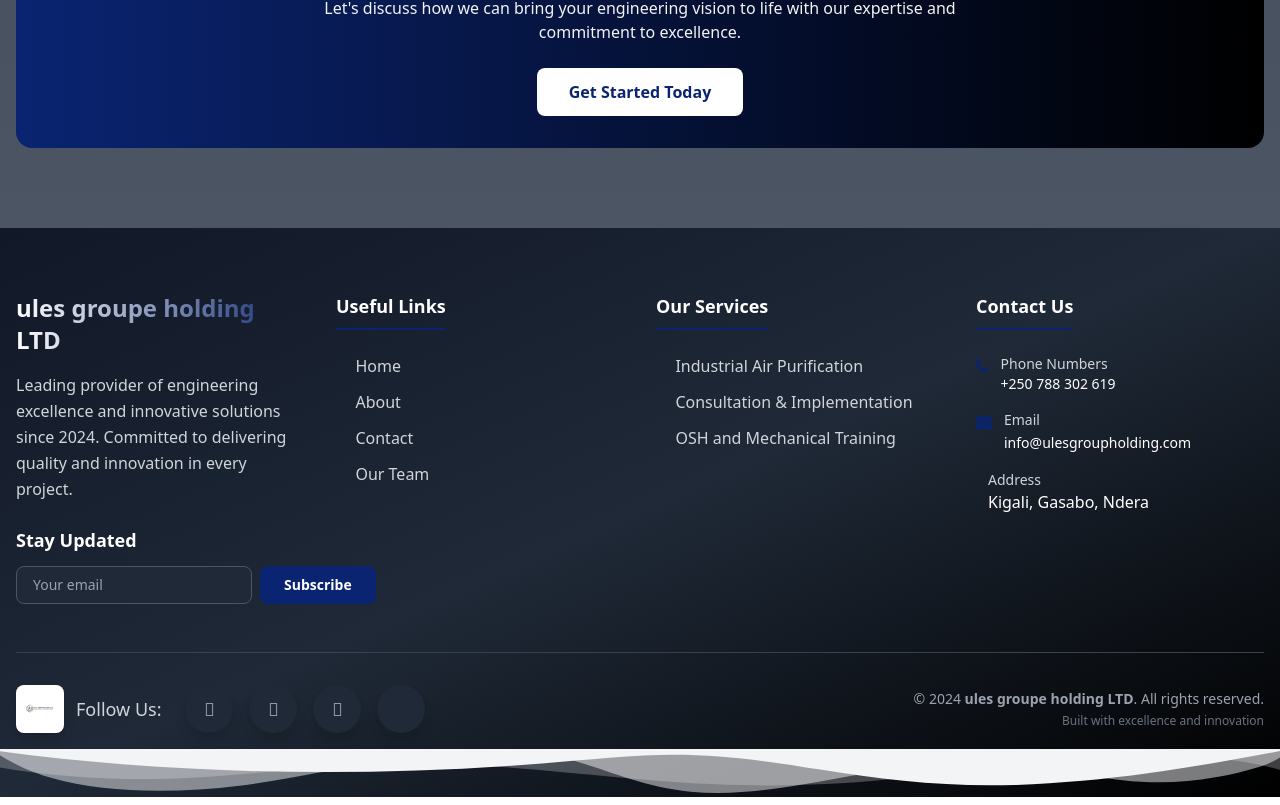
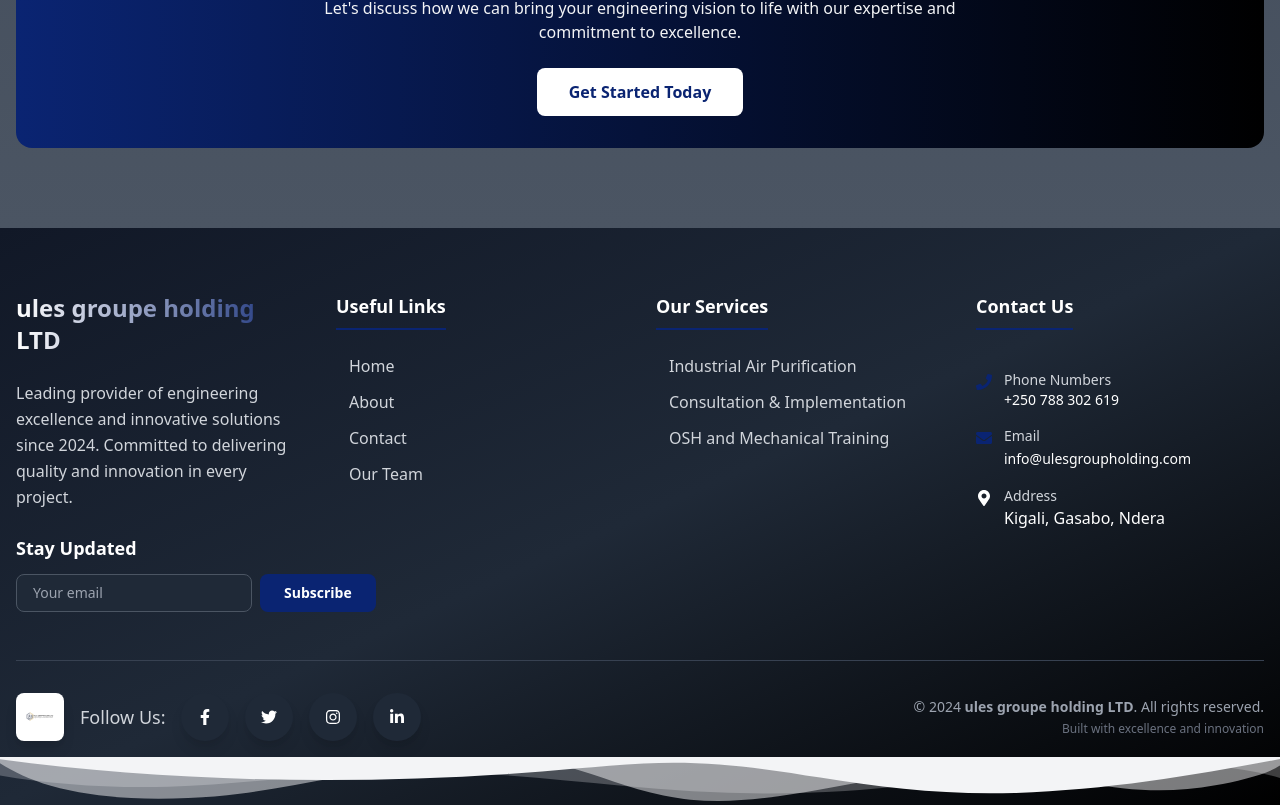
Before and after one commit to Yvettemukeshimana2/ulesgroupeholdingltd, a React (Vite) app: page / in a window 1280 px wide. Shown: the part 6316-7121 px from the top of the page. Built offline with nearby package versions, Linux system fonts and the light colour scheme.

Commit message:
new icon

```diff
--- a/package.json
+++ b/package.json
@@ -16,7 +16,7 @@
     "react": "^18.2.0",
     "react-dom": "^18.2.0",
     "react-hook-form": "^7.53.1",
-    "react-icons": "^5.4.0",
+    "react-icons": "^5.6.0",
     "react-router-dom": "^6.23.0",
     "react-scroll-parallax": "^3.4.5",
     "react-slick": "^0.30.2",
--- a/src/Component/Footer.tsx
+++ b/src/Component/Footer.tsx
@@ -1,5 +1,6 @@
  import React from "react";
 import logo from "../assets/Ules logo-01.png";
+import { FaFacebookF, FaTwitter, FaInstagram, FaLinkedinIn, FaPhone, FaEnvelope, FaMapMarkerAlt } from "react-icons/fa";
 
 interface FooterProps {
   companyName: string;
@@ -12,28 +13,16 @@
     { href: "/about", label: "About", category: "Useful Links" },
     { href: "/contact", label: "Contact", category: "Useful Links" },
     { href: "/team", label: "Our Team", category: "Useful Links" },
-    {
-      href: "/venue",
-      label: "Industrial Air Purification",
-      category: "Services",
-    },
-    {
-      href: "/venue",
-      label: "Consultation & Implementation",
-      category: "Services",
-    },
-    {
-      href: "/venue",
-      label: "OSH and Mechanical Training",
-      category: "Services",
-    },
+    { href: "/venue", label: "Industrial Air Purification", category: "Services" },
+    { href: "/venue", label: "Consultation & Implementation", category: "Services" },
+    { href: "/venue", label: "OSH and Mechanical Training", category: "Services" },
   ];
 
   const socialLinks = [
-    { name: "Facebook", icon: "fa-facebook-f", href: "https://facebook.com", color: "hover:text-blue-400" },
-    { name: "Twitter", icon: "fa-twitter", href: "https://twitter.com", color: "hover:text-sky-400" },
-    { name: "Instagram", icon: "fa-instagram", href: "https://instagram.com", color: "hover:text-pink-400" },
-    { name: "LinkedIn", icon: "fa-linkedin-in", href: "https://linkedin.com", color: "hover:text-blue-500" },
+    { name: "Facebook", icon: <FaFacebookF />, href: "https://facebook.com", color: "hover:text-blue-400" },
+    { name: "Twitter", icon: <FaTwitter />, href: "https://twitter.com", color: "hover:text-sky-400" },
+    { name: "Instagram", icon: <FaInstagram />, href: "https://instagram.com", color: "hover:text-pink-400" },
+    { name: "LinkedIn", icon: <FaLinkedinIn />, href: "https://linkedin.com", color: "hover:text-blue-500" },
   ];
 
   return (
@@ -46,12 +35,10 @@
       </div>
 
       <div className="relative z-10">
-        {/* Main Footer Content */}
         <div className="max-w-7xl mx-auto px-4 py-16">
           <div className="grid grid-cols-4 gap-8 mb-12">
             {/* Company Info */}
             <div className="space-y-6">
-              <div>
               <h3 className="text-2xl font-bold bg-gradient-to-r from-white to-customBlue-950 bg-clip-text text-transparent mb-4">
                 {companyName}
               </h3>
@@ -59,7 +46,6 @@
                 Leading provider of engineering excellence and innovative solutions since {year}.
                 Committed to delivering quality and innovation in every project.
               </p>
-              </div>
 
               {/* Newsletter Signup */}
               <div>
@@ -91,7 +77,7 @@
                         href={link.href}
                         className="text-base text-gray-300 hover:text-customBlue-950 transition-colors duration-300 flex items-center group"
                       >
-                        <i className="fa fa-chevron-right text-xs mr-2 opacity-0 group-hover:opacity-100 transition-opacity duration-300"></i>
+                        <span className="mr-2 opacity-0 group-hover:opacity-100 transition-opacity duration-300">›</span>
                         {link.label}
                       </a>
                     </li>
@@ -113,7 +99,7 @@
                         href={link.href}
                         className="text-base text-gray-300 hover:text-customBlue-950 transition-colors duration-300 flex items-center group"
                       >
-                        <i className="fa fa-chevron-right text-xs mr-2 opacity-0 group-hover:opacity-100 transition-opacity duration-300"></i>
+                        <span className="mr-2 opacity-0 group-hover:opacity-100 transition-opacity duration-300">›</span>
                         {link.label}
                       </a>
                     </li>
@@ -122,23 +108,22 @@
             </div>
 
             {/* Contact Info */}
-            <div>
+            <div className="space-y-4">
               <h4 className="text-lg font-bold mb-6 text-white border-b-2 border-customBlue-950 pb-2 inline-block">
                 Contact Us
               </h4>
-              <div className="space-y-4">
+
               <div className="flex items-start space-x-3">
-                  <i className="fa fa-phone text-customBlue-950 mt-1 flex-shrink-0"></i>
-                  <div className="min-w-0">
+                <FaPhone className="text-customBlue-950 mt-1 flex-shrink-0" />
+                <div>
                   <p className="text-gray-300 text-sm">Phone Numbers</p>
                   <p className="text-white text-sm break-words">+250 788 302 619</p>
-                    {/* <p className="text-white text-sm break-words"></p> */}
                 </div>
               </div>
 
               <div className="flex items-start space-x-3">
-                  <i className="fa fa-envelope text-customBlue-950 mt-1 flex-shrink-0"></i>
-                  <div className="min-w-0">
+                <FaEnvelope className="text-customBlue-950 mt-1 flex-shrink-0" />
+                <div>
                   <p className="text-gray-300 text-sm">Email</p>
                   <a
                     href="mailto:info@ulesgroupholding.com"
@@ -150,7 +135,7 @@
               </div>
 
               <div className="flex items-start space-x-3">
-                  <i className="fa fa-map-marker-alt text-teal-400 mt-1"></i>
+                <FaMapMarkerAlt className="text-teal-400 mt-1" />
                 <div>
                   <p className="text-gray-300 text-sm">Address</p>
                   <p className="text-white">Kigali, Gasabo, Ndera</p>
@@ -158,21 +143,17 @@
               </div>
             </div>
           </div>
-          </div>
 
           {/* Social Media & Bottom Section */}
-          <div className="border-t border-gray-700 pt-8">
-            <div className="flex flex-row justify-between items-center space-y-0">
-              {/* Social Media Links */}
-              <div className="flex items-center space-x-6">
-                <div className="flex items-center space-x-3">
+          <div className="border-t border-gray-700 pt-8 flex flex-col md:flex-row justify-between items-center space-y-4 md:space-y-0">
+            <div className="flex items-center space-x-4">
               <img
                 src={logo}
-                    alt="Ules Group Holding Ltd Logo"
+                alt={`${companyName} Logo`}
                 className="w-12 h-12 object-contain bg-white rounded-lg p-1 shadow-lg"
               />
               <span className="text-gray-300 font-medium text-lg">Follow Us:</span>
-                </div>
+
               <div className="flex space-x-4">
                 {socialLinks.map((social) => (
                   <a
@@ -180,16 +161,15 @@
                     href={social.href}
                     target="_blank"
                     rel="noopener noreferrer"
-                      className={`w-12 h-12 bg-gray-800 rounded-full flex items-center justify-center text-gray-400 ${social.color} transition-all duration-300 transform hover:scale-110 hover:-translate-y-1 shadow-lg hover:shadow-xl`}
+                    className={`w-12 h-12 bg-gray-800 rounded-full flex items-center justify-center text-white ${social.color} transition-all duration-300 transform hover:scale-110 hover:-translate-y-1 shadow-lg hover:shadow-xl`}
                     aria-label={social.name}
                   >
-                      <i className={`fab ${social.icon} text-lg`}></i>
+                    {social.icon}
                   </a>
                 ))}
               </div>
             </div>
 
-              {/* Copyright */}
             <div className="text-right">
               <p className="text-gray-400 text-sm">
                 © {year} <span className="text-teal-400 font-semibold">{companyName}</span>. All rights reserved.
@@ -197,7 +177,6 @@
               <p className="text-gray-500 text-xs mt-1">
                 Built with excellence and innovation
               </p>
-              </div>
             </div>
           </div>
         </div>
```
Also changed, not shown: 1 other file (tests, documents, lock files or other folders). Lines whose indentation alone changed are shown as unchanged.
